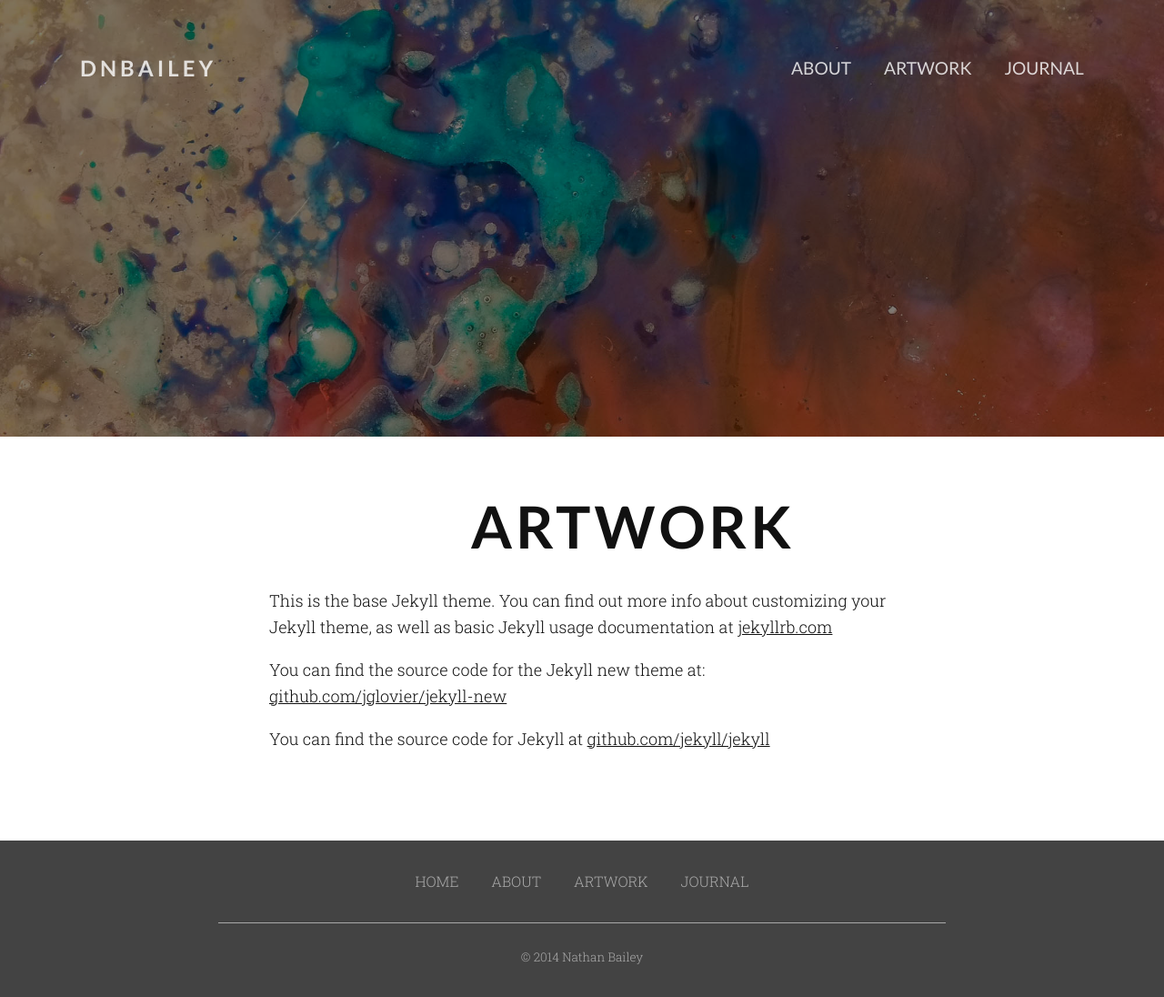
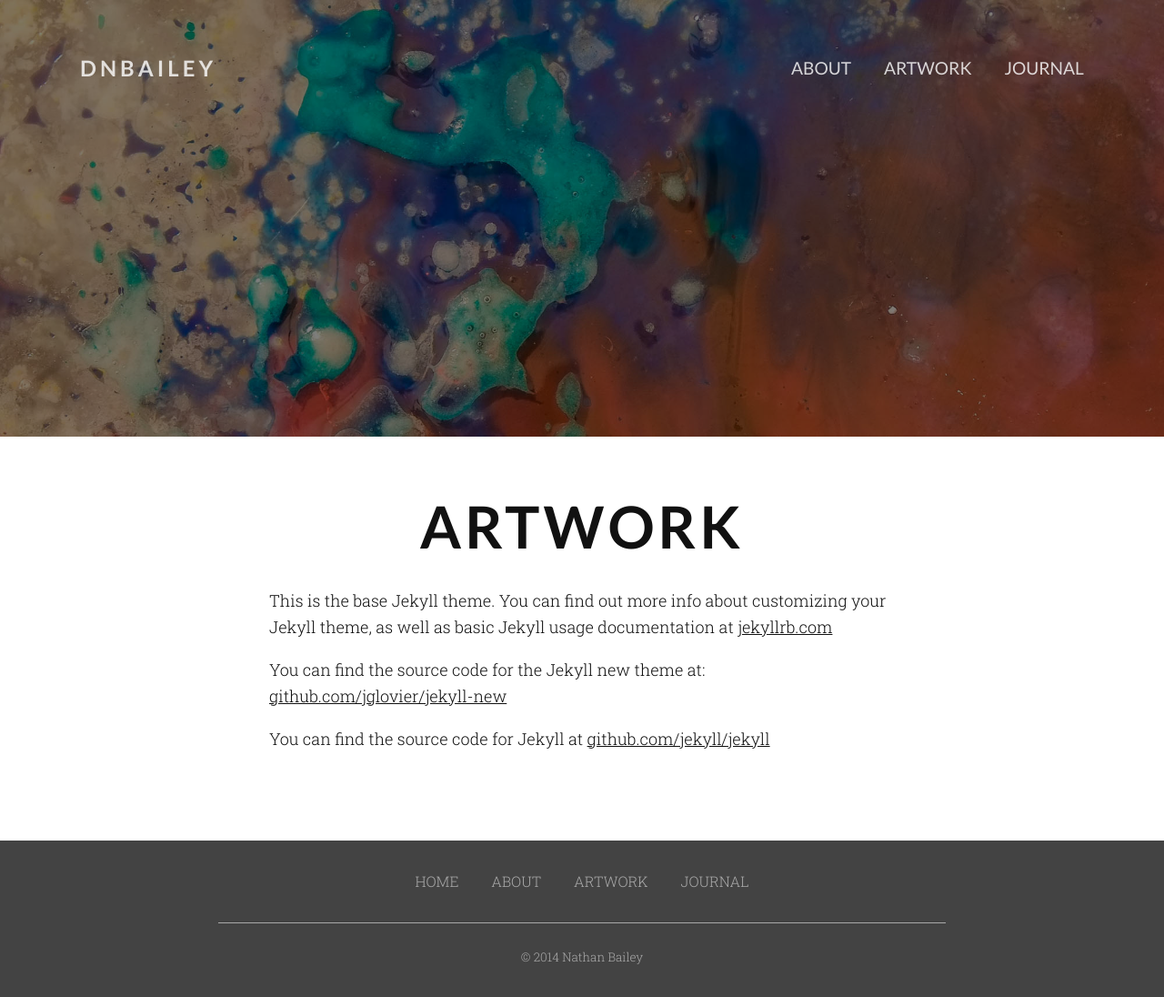
Before and after one commit to dnbailey/dnbailey.github.io.bak, a Jekyll site: the page built from artwork.md, in a window 1280 px wide and 1096 px high. Shown: the whole window at 91% size. Built offline with Jekyll 4.4.1, drawn with Linux system fonts in a browser that asks for light colours; nearby versions of some CDN libraries.

Commit message:
Fix post header display on large screens

```diff
--- a/_sass/_layout.scss
+++ b/_sass/_layout.scss
@@ -89,9 +89,9 @@ body, h1, h2, h3, h4, h5, h6, p, blockquote, pre, hr, dl, dd, ol, ul, figure { m
 
 @media screen and (min-width: $is-medium) {
     // Set Widths
-    .home .block, .journal .block, .post-header, .site-footer .footer-nav, .site-footer .legal { width: 50em; margin: 0 auto; }
+    .home .block, .journal .block, .site-footer .footer-nav, .site-footer .legal { width: 50em; margin: 0 auto; }
     .page-content { overflow: hidden; }
-    .post { width: 43em; margin: 0 auto; word-break: break-word; }
+    .post, .post-header { width: 43em; margin: 0 auto; word-break: break-word; }
     // Figures
     .post figure.large-center { position: relative; width: 75vw; left: calc(-37.5vw + 50%); text-align: center; }
     .post figure {
```
